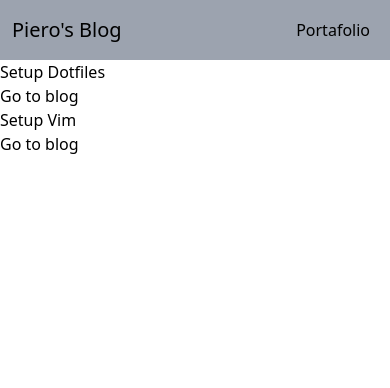
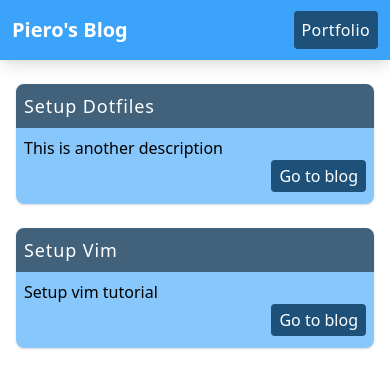
Before and after one commit to PieroNarciso/blog-site, a Gatsby site: page / in a window 390 px wide. Built offline with nearby package versions, Linux system fonts and the light colour scheme; Gatsby itself is replaced by a stand-in of ours; what @tailwindcss/typography would draw is missing.

Commit message:
First initial UI
* Monochromatic blue theme
* Card components (responsive)
* Header

````diff
--- a/src/blogs/dotfiles.md
+++ b/src/blogs/dotfiles.md
@@ -1,6 +1,7 @@
 ---
 slug: "/blog/dotfiles"
 date: "2021-04-17"
+description: "This is another description"
 title: "Setup Dotfiles"
 ---
 
--- a/src/blogs/setup-vim.md
+++ b/src/blogs/setup-vim.md
@@ -1,15 +1,6 @@
 ---
 slug: "/blog/setup-vim"
 date: "2021-04-17"
+description: "Setup vim tutorial"
 title: "Setup Vim"
 ---
-
-This a dummy content to test if it is working
-
-Some code here
-
-```bash
-$ git clone https://github.com/PieroNarciso/Dotfiles.git
-```
-
-> Hello World
--- a/src/components/layout/NavBar.tsx
+++ b/src/components/layout/NavBar.tsx
@@ -3,11 +3,17 @@ import { Link } from "gatsby";
 
 const NavBar: React.FC = () => {
   return (
-    <nav className="flex justify-between px-3 py-4 items-center bg-gray-400">
-      <Link className="text-xl" to="/">Piero's Blog</Link>
+    <nav className="flex justify-between px-3 py-4 items-center bg-primary shadow-lg">
+      <Link className="text-xl text-white font-semibold" to="/">
+        Piero's Blog
+      </Link>
       <div>
-        <a className="px-2 py-1 rounded" href="https://dev.pieronarciso.xyz" target="_blank">
-          Portafolio
+        <a
+          className="px-2 py-2 rounded bg-primary-dark text-white font-medium tracking-wide hover:bg-primary-darker hover:text-primary-dark"
+          href="https://dev.pieronarciso.xyz"
+          target="_blank"
+        >
+          Portfolio
         </a>
       </div>
     </nav>
--- a/src/components/ui/CardBlog.tsx
+++ b/src/components/ui/CardBlog.tsx
@@ -1,28 +1,39 @@
 import React from "react";
-import { Link } from 'gatsby';
+import { Link } from "gatsby";
 
 interface CardBlogProps {
   title: string;
-  content?: string;
+  description: string;
   keywords?: string[];
   path: string;
+  className?: string;
 }
 
-const CardBlog: React.FC<CardBlogProps> = ({ title, path }) => {
+const CardBlog: React.FC<CardBlogProps> = ({
+  title,
+  path,
+  description,
+  keywords,
+  className,
+}) => {
   return (
-    <div>
-      <div>
-        <h1>{title}</h1>
+    <div className={"bg-white rounded-lg overflow-hidden shadow" + " " + className}>
+      <div className="bg-primary-gray px-2 py-2">
+        <h1 className="text-white text-lg font-medium tracking-wider">
+          {title}
+        </h1>
       </div>
-      <div>
-        {/* <p>{content}</p> */}
+      <div className="bg-primary-light px-2 pb-3 pt-2">
+        <p>{description}</p>
         <div>
-          {/* <div> */}
-          {/*   {keywords.map((keyword, id) => ( */}
-          {/*     <div key={id}>{keyword}</div> */}
-          {/*   ))} */}
-          {/* </div> */}
-          <Link to={path}>Go to blog</Link>
+          <div>
+            {keywords?.map((keyword, id) => (
+              <div key={id}>{keyword}</div>
+            ))}
+          </div>
+          <div className="flex flex-row-reverse">
+            <Link className="bg-primary-dark px-2 py-1 rounded text-white font-medium" to={path}>Go to blog</Link>
+          </div>
         </div>
       </div>
     </div>
--- a/src/pages/index.tsx
+++ b/src/pages/index.tsx
@@ -11,6 +11,7 @@ interface HomeProps {
         frontmatter: {
           date: string;
           slug: string;
+          description: string;
           title: string;
         };
         id: string;
@@ -24,13 +25,17 @@ const Home: React.FC<HomeProps> = ({ data }) => {
 
   return (
     <Layout>
+      <div className="mt-6 mb-4 mx-4 grid grid-cols-1 gap-y-6 gap-x-8 mx-3 sm:grid-cols-2 justify-items-center max-w-2xl xl:max-w-5xl md:mx-auto">
         {projects.map((project) => (
           <CardBlog
             title={project.frontmatter.title}
             key={project.id}
             path={project.frontmatter.slug}
+            description={project.frontmatter.description}
+            className="col-span-1 w-full max-w-md xl:max-w-lg"
           ></CardBlog>
         ))}
+      </div>
     </Layout>
   );
 };
@@ -42,6 +47,7 @@ export const pageQuery = graphql`
         frontmatter {
           date
           slug
+          description
           title
         }
         id
--- a/tailwind.config.js
+++ b/tailwind.config.js
@@ -2,7 +2,17 @@ module.exports = {
   purge: ['./src/**/*.{js,jsx,ts,tsx}'],
   darkMode: false, // or 'media' or 'class'
   theme: {
-    extend: {},
+    extend: {
+      colors: {
+        primary: {
+          light: '#87C7FB',
+          DEFAULT: '#3BA4FA',
+          darker: '#3083C7',
+          dark: '#1D517A',
+          gray: '#42617A'
+        }
+      }
+    },
   },
   variants: {
     extend: {},
````
Lines whose indentation alone changed are shown as unchanged.
